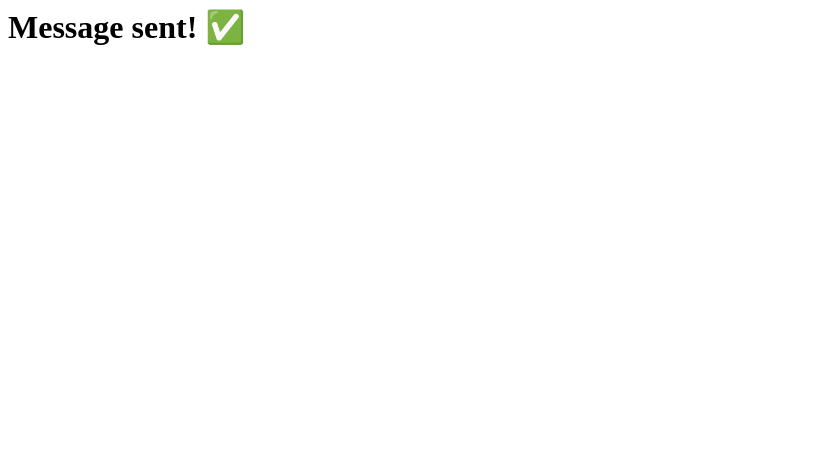
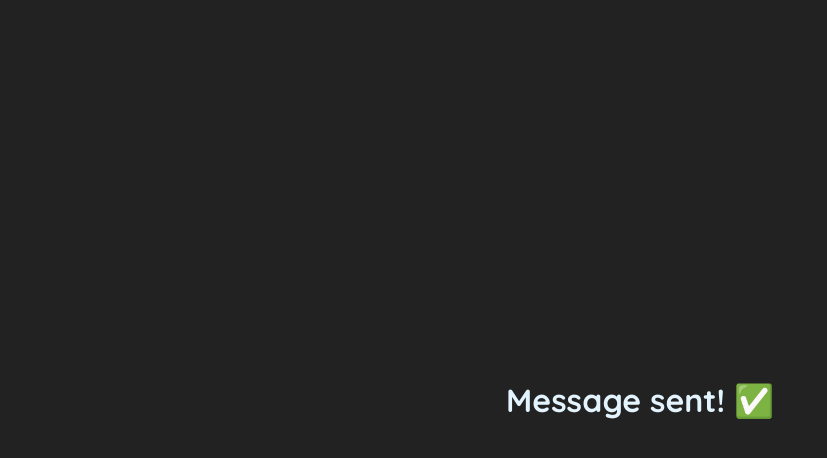
Before and after one commit to SilentPanda00/WeatherWhisper, a website: page src/html/success.html in a window 1280 px wide. Shown: the whole page, without its empty margins (0-827 px from the left). Drawn offline with Linux system fonts and the light colour scheme; the site is published under a folder, as on GitHub Pages, so addresses that start at the root find nothing.

Commit message:
Add files via upload

```diff
--- a/src/html/success.html
+++ b/src/html/success.html
@@ -13,7 +13,7 @@
     />
 
     <!-- CSS -->
-    <link rel="stylesheet" href="/src/css/style.css" />
+    <link rel="stylesheet" href="../css/style.css" />
 
     <title>Document</title>
   </head>
```
Also changed, not shown: src/html/about.html (+1 -1 lines), src/html/contact.html (+1 -1 lines), src/html/locations.html (+1 -1 lines), src/html/settings.html (+1 -1 lines), src/html/weather.html (+1 -1 lines).
